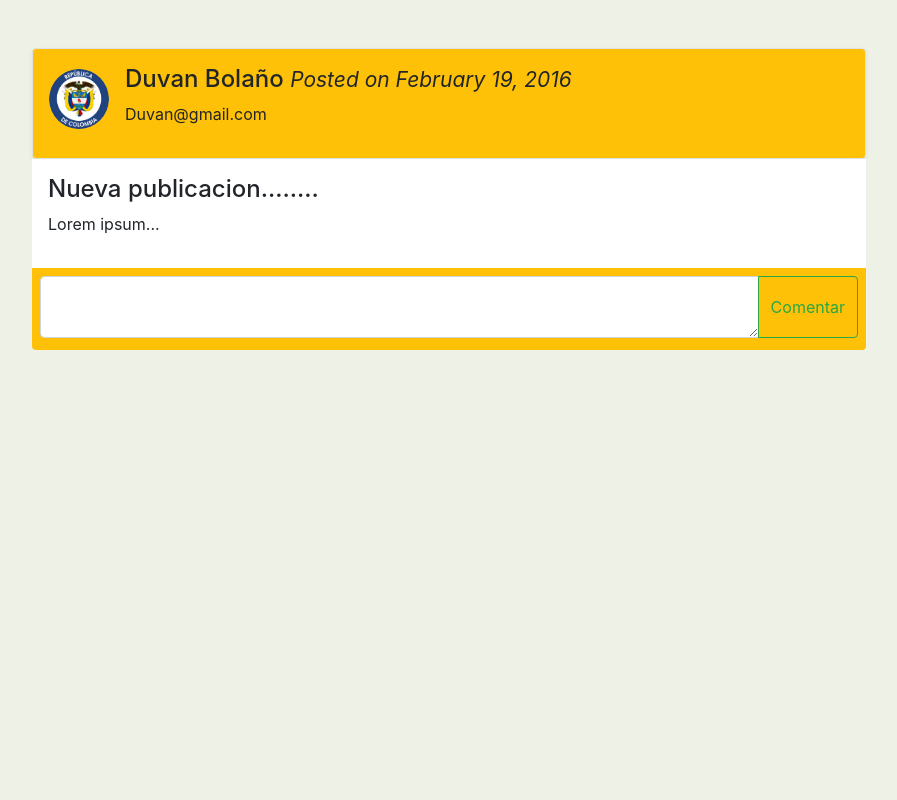
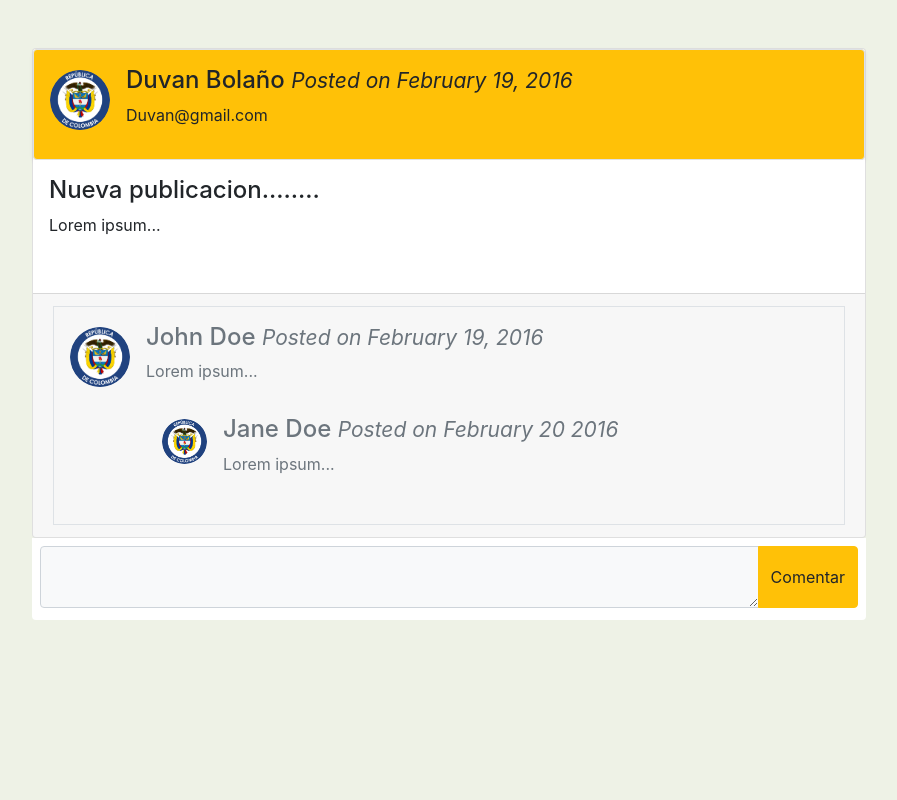
Before and after one commit to Frey182/opinion-ciudadana, a PHP site: page / in a window 1280 px wide. Shown: the part 56-856 px from the top of the page, without its empty margins (191-1088 px from the left). Run offline with PHP 8.4, Linux system fonts and the light colour scheme.

Commit message:
se edito el cuadro de la publicacion y el barnav

```diff
--- a/index.php
+++ b/index.php
@@ -2,28 +2,50 @@
 <link rel="stylesheet" href="view/css/estilos.css">
         <div class="contepublicacion">
             <div class="container h-100">
-                <div class="media border p-3 rounded shadow-sm bg-warning">
-                    <div class="conteimguser">
-                        <img src="view/img/logogobierno.png" alt="John Doe" class="mr-3 mt-1 rounded-circle" style="width:60px;">
+                <div class="card">
+                    <div class="card-header d-flex border p-3 rounded shadow-sm bg-warning">
+                        <div class="conteimguser">
+                            <img src="view/img/logogobierno.png" alt="John Doe" class="mr-3 mt-1 rounded-circle" style="width:60px;">
+                        </div>
+                        <div class="contenameusu">
+                            <h4>Duvan Bolaño <small><i>Posted on February 19, 2016</i></small></h4>
+                            <p>Duvan@gmail.com</p>
+                        </div>
                     </div>
-                    <div class="media-body ">
-                        <h4>Duvan Bolaño <small><i>Posted on February 19, 2016</i></small></h4>
-                        <p>Duvan@gmail.com</p>
+                    <div class="card-body p-3 bg-white">
 
-                    </div>
-                </div>
-                <div class="media p-3 bg-white ">
-                        <img src="" alt="" class="" style="">
                         <div class="media-body text-align-center">
                             <h4 class="test">Nueva publicacion........</h4>
                             <p>Lorem ipsum...</p>
+                            <img src="" alt="" class="" style="">
                         </div>
+                    </div>
+                    <div class="card-footer text-muted">
+                        <div class="media border p-3">
+                            <img src="view/img/logogobierno.png" alt="John Doe" class="mr-3 mt-1 rounded-circle" style="width:60px;">
+                            <div class="media-body">
+                                <h4>John Doe <small><i>Posted on February 19, 2016</i></small></h4>
+                                <p>Lorem ipsum...</p>
+                                <div class="media p-3">
+                                <img src="view/img/logogobierno.png" alt="Jane Doe" class="mr-3 mt-1 rounded-circle" style="width:45px;">
+                                <div class="media-body">
+                                    <h4>Jane Doe <small><i>Posted on February 20 2016</i></small></h4>
+                                    <p>Lorem ipsum...</p>
+                                </div>
+                                </div>
+                            </div>
+                        </div>
+                    </div>
                 </div>
-                <div class="media bg-warning p-2 rounded-bottom">
+
+                <div class="media ">
+
+                </div>
+                <div class="media p-2 rounded-bottom" style="background-color: white;">
                     <div class="input-group mb-1">
-                    <textarea class="form-control" row="1" col="50" aria-label="With textarea"></textarea>
+                    <textarea class="form-control bg-light" row="1" col="50" aria-label="With textarea"></textarea>
                     <div class="input-group-append">
-                        <button class="btn btn-outline-success" type="button" id="button-addon2">Comentar</button>
+                        <button class="btn btn-warning" type="button" id="button-addon2">Comentar</button>
                     </div>
                     </div>
                 </div>
```
